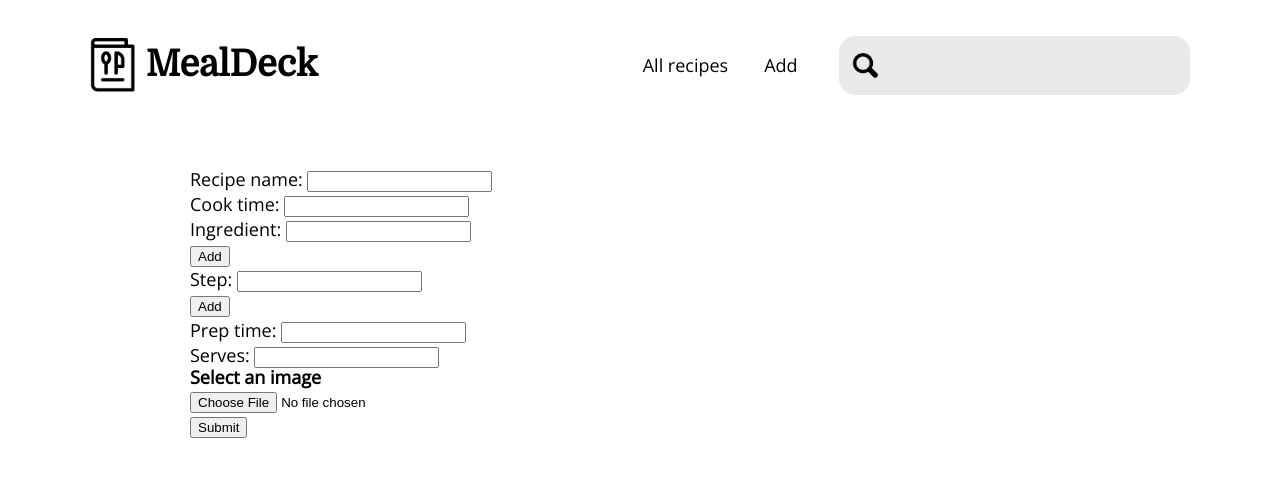
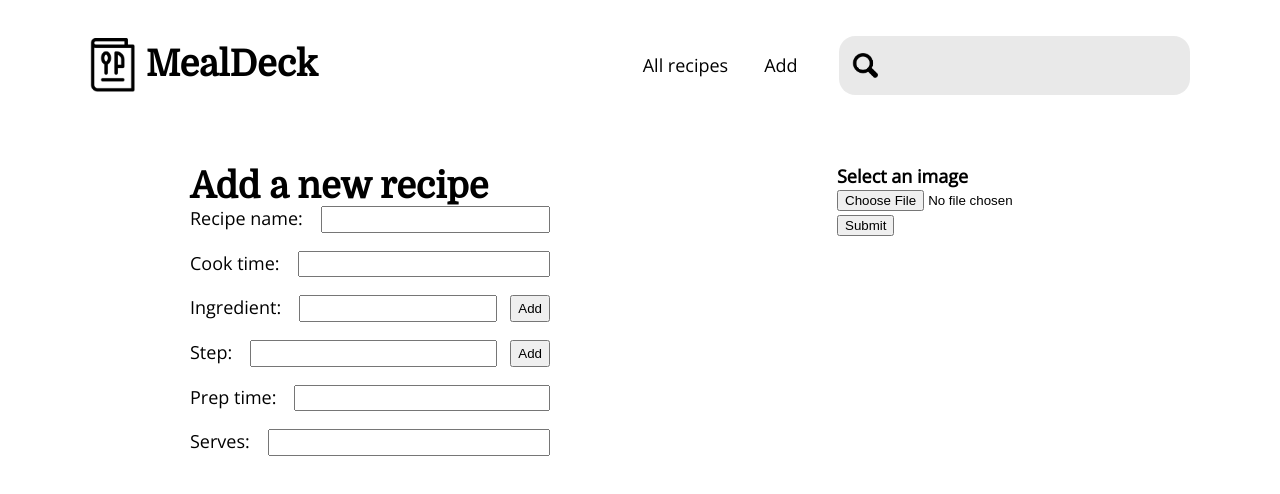
Before and after one commit to edlsto/recipe-creator, a Vue app: page /add in a window 1280 px wide. Shown: the top 494 px of the page. Built offline with nearby package versions, Linux system fonts and the light colour scheme.

Commit message:
Add more style to add page

```diff
--- a/src/views/Add.vue
+++ b/src/views/Add.vue
@@ -1,38 +1,90 @@
 <template>
-  <div class="about">
-    <div>Recipe name: <input v-model="newRecipe.title" type="text" /></div>
-    <div>Cook time: <input v-model="newRecipe.cookTime" type="number" /></div>
-    <ul>
+  <div class="add">
+    <div class="add-text">
+      <h1 class="recipe-title">Add a new recipe</h1>
+      <div class="add-item">
+        <label for="title">Recipe name:</label>
+        <input
+          class="add-item-input"
+          v-model="newRecipe.title"
+          type="text"
+          id="title"
+        />
+      </div>
+
+      <div class="add-item">
+        <label for="cook-time">Cook time:</label>
+        <input
+          class="add-item-input"
+          v-model="newRecipe.cookTime"
+          type="number"
+          id="cook-time"
+        />
+      </div>
+      <div class="add-item">
+        <ul v-if="newRecipe.ingredients.length">
           <li v-for="(ingredient, index) in newRecipe.ingredients" :key="index">
             {{ ingredient }}
           </li>
         </ul>
-    <div>
-      Ingredient:
+        <div class="form-row">
+          <label for="ingredient">Ingredient:</label>
+          <div class="input-btn-container">
             <input
               v-model="newIngredient"
+              class="add-item-input"
               type="text"
               v-on:keyup.enter="onSubmitIngredient"
+              id="ingredient"
             />
+            <button v-on:click="onSubmitIngredient" class="add-item-button">
+              Add
+            </button>
           </div>
-    <button v-on:click="onSubmitIngredient">Add</button>
-    <ul>
+        </div>
+      </div>
+      <div class="add-item">
+        <ul v-if="newRecipe.steps.length">
           <li v-for="(step, index) in newRecipe.steps" :key="index">
             {{ step }}
           </li>
         </ul>
-    <div>
-      Step:
+        <div class="form-row">
+          <label for="step">Step:</label>
+          <div class="input-btn-container">
             <input
               v-model="newStep"
               type="text"
-        v-on:keyup.enter="onSubmitIngredient"
+              v-on:keyup.enter="onSubmitStep"
+              class="add-item-input"
+              id="step"
+            />
+            <button v-on:click="onSubmitStep" class="add-item-button">
+              Add
+            </button>
+          </div>
+        </div>
+      </div>
+      <div class="add-item">
+        <label for="prep-time|">Prep time:</label>
+        <input
+          v-model="newRecipe.prepTime"
+          type="number"
+          class="add-item-input"
+          id="prep-time"
         />
       </div>
-    <button v-on:click="onSubmitStep">Add</button>
-    <div>Prep time: <input v-model="newRecipe.prepTime" type="number" /></div>
-    <div>Serves: <input v-model="newRecipe.serves" type="number" /></div>
-
+      <div class="add-item">
+        <label for="serves">Serves:</label>
+        <input
+          v-model="newRecipe.serves"
+          type="number"
+          class="add-item-input"
+          id="serves"
+        />
+      </div>
+    </div>
+    <div class="add-image">
       <div v-if="!newRecipe.image">
         <h4>Select an image</h4>
         <input type="file" @change="onFileChange(newRecipe, $event)" />
@@ -42,6 +94,7 @@
         <button @click="removeImage(newRecipe)">Remove image</button>
       </div>
       <button v-on:click="submitList">Submit</button>
+    </div>
   </div>
 </template>
 
@@ -99,8 +152,46 @@ export default {
 </script>
 
 <style>
+.add {
+  display: flex;
+  justify-content: space-between;
+}
 .img-preview {
-  width: 10em;
+  width: 100%;
   display: block;
 }
+.add-item {
+  margin-bottom: 1em;
+  display: flex;
+  justify-content: space-between;
+}
+
+.add-item-input {
+  height: 2em;
+  flex: 1 0 auto;
+}
+.form-row {
+  display: flex;
+  justify-content: space-between;
+  flex: 1 0 auto;
+}
+
+.add-item-button {
+  margin-left: 1em;
+}
+
+.add-text {
+  display: flex;
+  flex-direction: column;
+  width: 20em;
+}
+
+.input-btn-container {
+  flex: 1 0 auto;
+  display: flex;
+}
+
+label {
+  margin-right: 1em;
+}
 </style>
```
Lines whose indentation alone changed are shown as unchanged.
